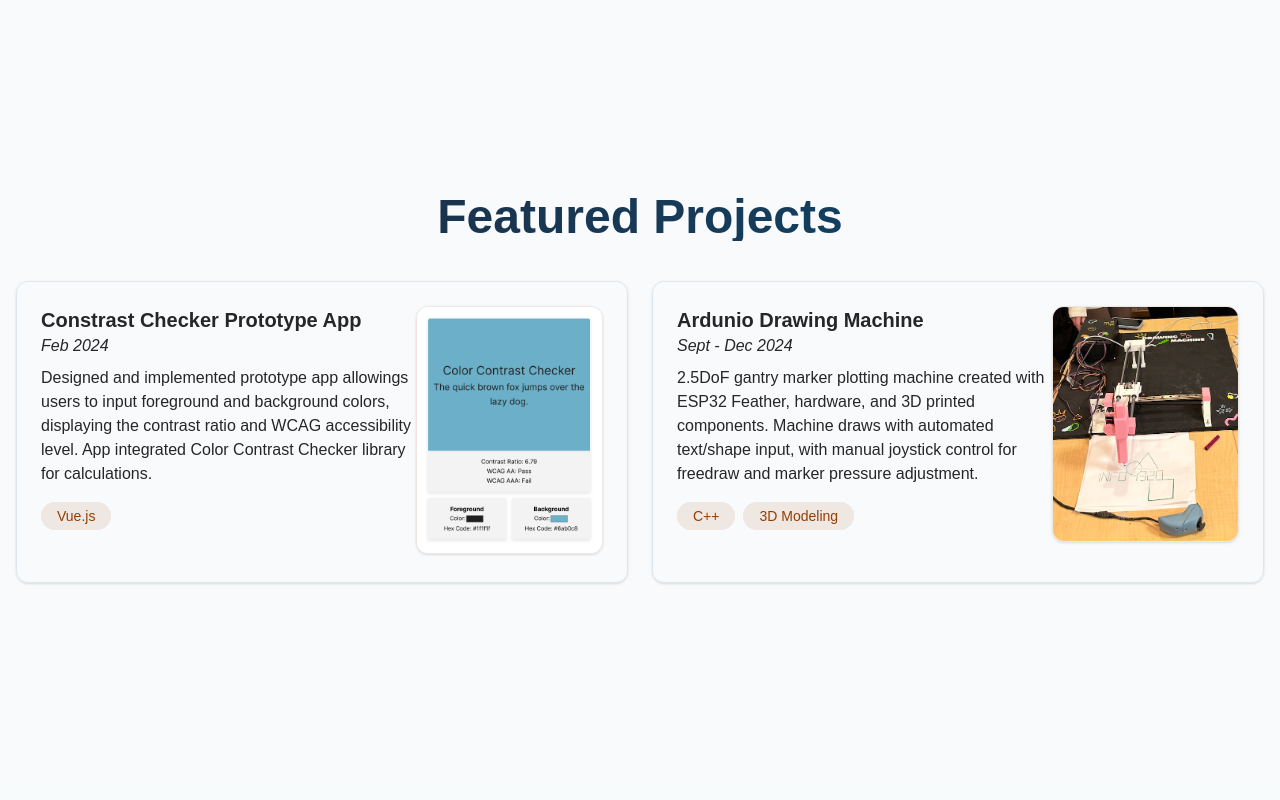
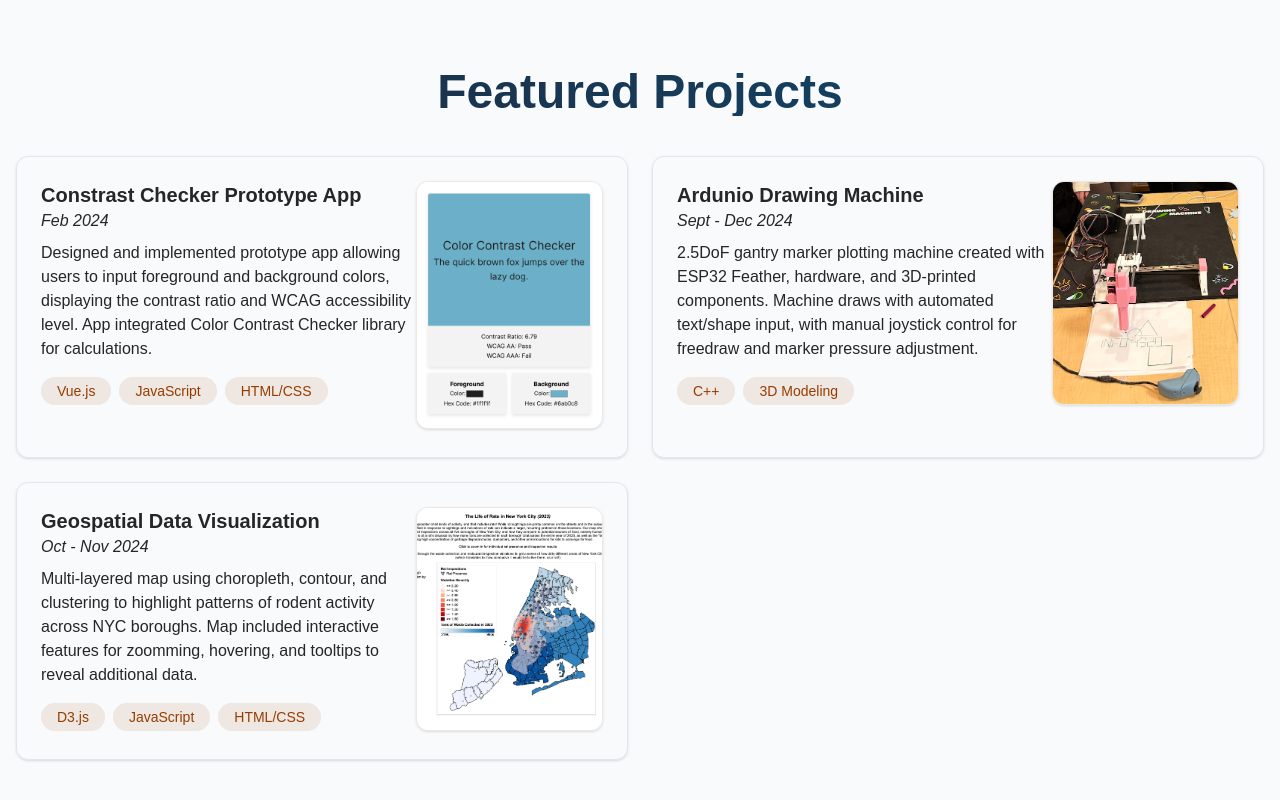
Before and after one commit to mn473/portfolio, a React (Vite) app: page / in a window 1280 px wide. Shown: the part 1612-2412 px from the top of the page. Built offline with nearby package versions, Linux system fonts and the light colour scheme.

Commit message:
Added another project

```diff
--- a/src/components/sections/About.jsx
+++ b/src/components/sections/About.jsx
@@ -29,7 +29,6 @@ const technology = [
 ];
 
 export const About = () => {
-
   return (
     <section
       id="about"
@@ -66,6 +65,9 @@ export const About = () => {
                   designs, I'm seeking full-time job opportunities. My
                   experience further spans in backend development and data
                   analytics.
+                </p>
+                <p className="text-neutral-800 mb-6">
+                  Feel free to contact me at mn473@cornell.edu!
                 </p>
               </div>
 
--- a/src/components/sections/Projects.jsx
+++ b/src/components/sections/Projects.jsx
@@ -1,6 +1,7 @@
 import { RevealOnScroll } from "../RevealOnScroll";
 import ArdunioMachine from "/src/assets/ardunio.png";
 import ContrastApp from "/src/assets/contrastApp.png";
+import RodentVisual from "/src/assets/rodentVisual.png";
 
 export const Projects = () => {
   return (
@@ -23,13 +24,13 @@ export const Projects = () => {
                   </h3>
                   <p className="text-neutral-800 mb-2 italic">Feb 2024</p>
                   <p className="text-neutral-800 mb-4">
-                    Designed and implemented prototype app allowings users to
+                    Designed and implemented prototype app allowing users to
                     input foreground and background colors, displaying the
                     contrast ratio and WCAG accessibility level. App integrated
                     Color Contrast Checker library for calculations.
                   </p>
-                  <div className="flex flex-wrap gap-2 mb-4">
-                    {["Vue.js"].map((skill, key) => (
+                  <div className="flex flex-wrap gap-2 mb-1">
+                    {["Vue.js", "JavaScript", "HTML/CSS"].map((skill, key) => (
                       <span
                         key={key}
                         className="bg-amber-800/10 text-amber-800 py-1 px-4 rounded-full text-sm"
@@ -57,11 +58,11 @@ export const Projects = () => {
                   </p>
                   <p className="text-neutral-800 mb-4">
                     2.5DoF gantry marker plotting machine created with ESP32
-                    Feather, hardware, and 3D printed components. Machine draws
+                    Feather, hardware, and 3D-printed components. Machine draws
                     with automated text/shape input, with manual joystick
                     control for freedraw and marker pressure adjustment.
                   </p>
-                  <div className="flex flex-wrap gap-2 mb-4">
+                  <div className="flex flex-wrap gap-2 mb-1">
                     {["C++", "3D Modeling"].map((skill, key) => (
                       <span
                         key={key}
@@ -80,6 +81,39 @@ export const Projects = () => {
                 />
               </div>
             </div>
+
+            <div className="p-6 rounded-xl border shadow-sm border-sky-900/10 hover:-translate-y-1 hover:border-sky-900/20 transition-all">
+              <div className="flex justify-between">
+                <div className="mr-1">
+                  <h3 className="text-xl font-bold">
+                    Geospatial Data Visualization
+                  </h3>
+                  <p className="text-neutral-800 mb-2 italic">Oct - Nov 2024</p>
+                  <p className="text-neutral-800 mb-4">
+                    Multi-layered map using choropleth, contour, and clustering
+                    to highlight patterns of rodent activity across NYC
+                    boroughs. Map included interactive features for zoomming,
+                    hovering, and tooltips to reveal additional data.
+                  </p>
+                  <div className="flex flex-wrap gap-2 mb-1">
+                    {["D3.js", "JavaScript", "HTML/CSS"].map((skill, key) => (
+                      <span
+                        key={key}
+                        className="bg-amber-800/10 text-amber-800 py-1 px-4 rounded-full text-sm"
+                      >
+                        {skill}
+                      </span>
+                    ))}
+                  </div>
+                </div>
+
+                <img
+                  src={RodentVisual}
+                  alt="NYC Visualization"
+                  className="w-1/3 h-auto rounded-xl object-cover mb-1 border shadow-sm border-amber-800/10 "
+                />
+              </div>
+            </div>
           </div>
         </div>
       </RevealOnScroll>
```
Also changed, not shown: src/assets/rodentVisual.png (added).
